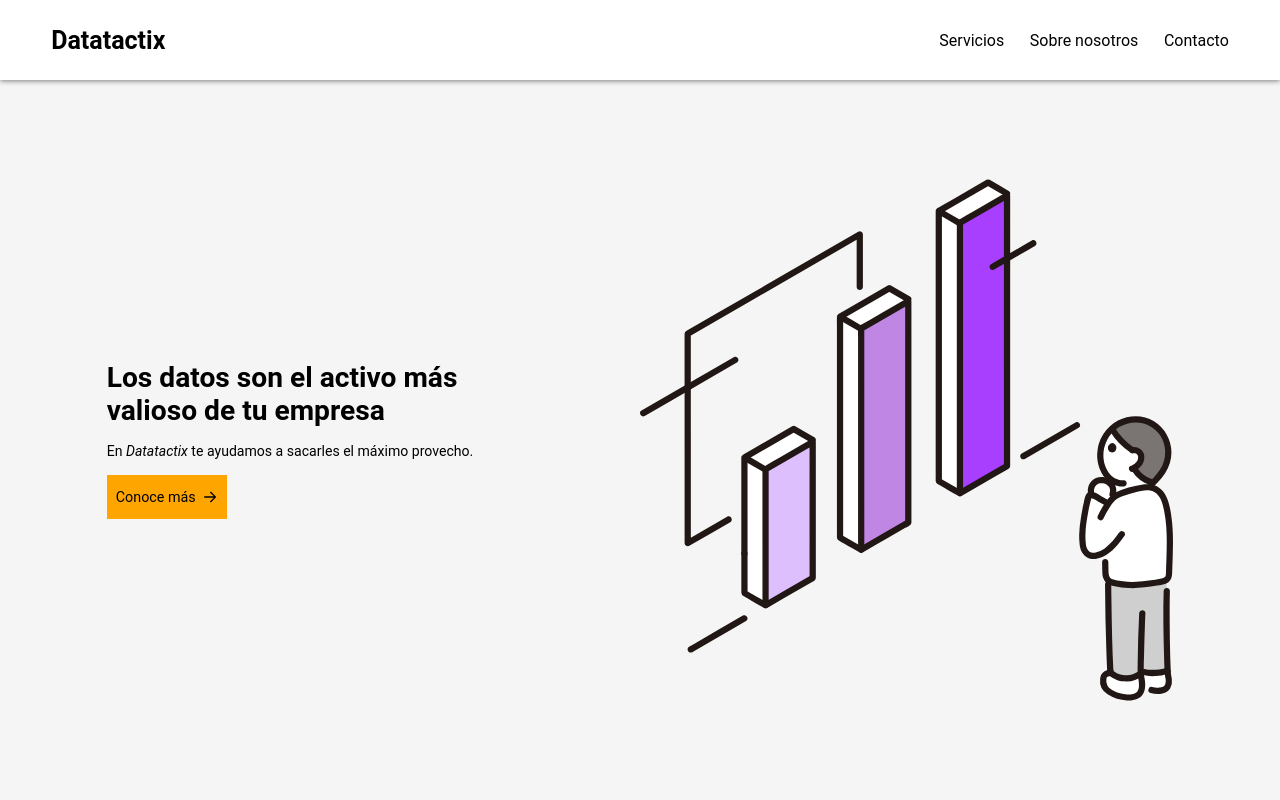
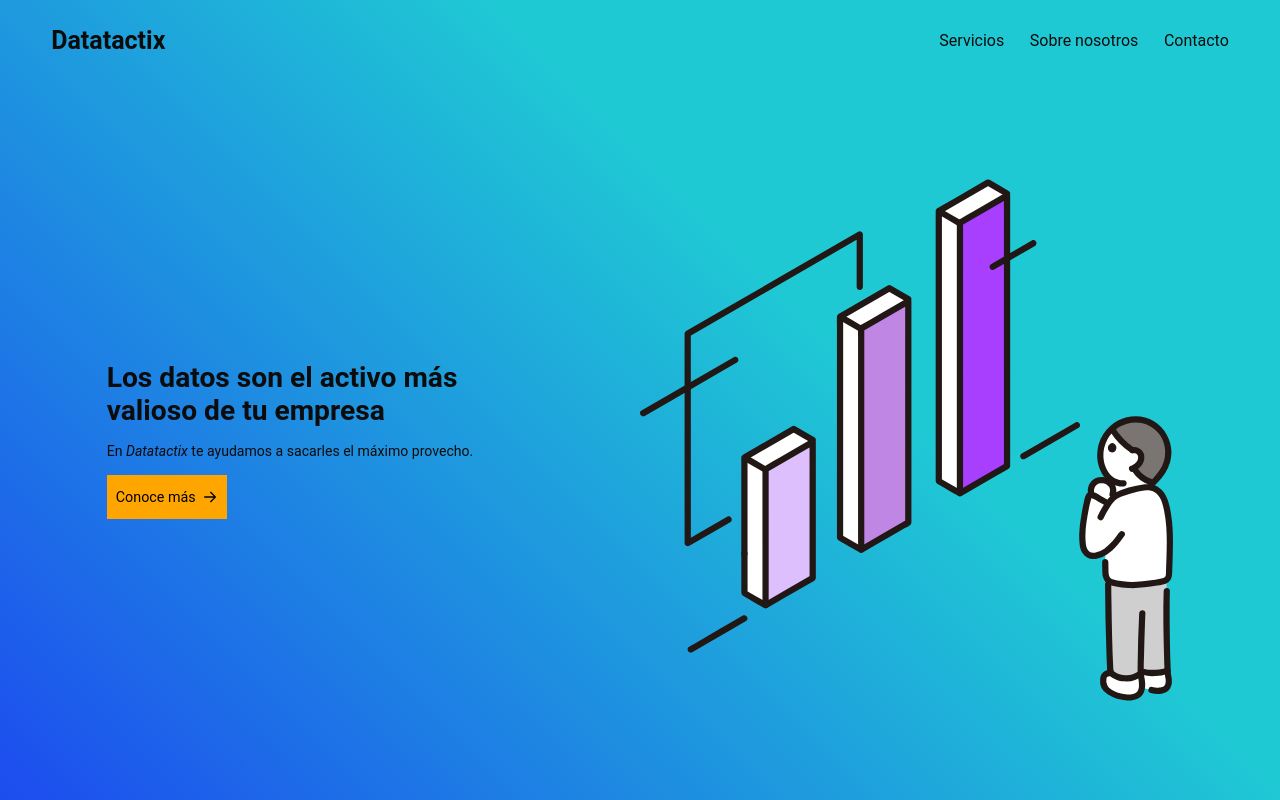
Before and after one commit to TheVisualRecklessness/Datatactix_React, a React (Create React App) app: page / in a window 1280 px wide. Built offline with nearby package versions, Linux system fonts and the light colour scheme.

Commit message:
add animated background for home page banner, branch to re estructure website

```diff
--- a/package.json
+++ b/package.json
@@ -3,6 +3,7 @@
   "version": "0.1.0",
   "private": true,
   "dependencies": {
+    "@babel/plugin-proposal-private-property-in-object": "7.21.0",
     "@testing-library/jest-dom": "^5.17.0",
     "@testing-library/react": "^13.4.0",
     "@testing-library/user-event": "^13.5.0",
@@ -10,11 +11,11 @@
     "react-dom": "^18.2.0",
     "react-router-dom": "^6.22.3",
     "react-scripts": "5.0.1",
+    "react-scroll": "^1.9.0",
     "react-slick": "^0.30.2",
     "react-transition-group": "^4.4.5",
     "slick-carousel": "^1.8.1",
-    "web-vitals": "^2.1.4",
-    "@babel/plugin-proposal-private-property-in-object":"7.21.0"
+    "web-vitals": "^2.1.4"
   },
   "scripts": {
     "start": "react-scripts start",
--- a/src/Home.css
+++ b/src/Home.css
@@ -3,6 +3,10 @@
     grid-template-columns: repeat(12, 1fr);
     height: 90vh;
     padding-top: 10vh;
+    /* background: linear-gradient(-45deg, #9924bd, #39b2d4,#77f7d3); */
+    background: linear-gradient(45deg, #8810d2 26%, #1c00ff 49%, #1fc9d4 74%);
+    animation: gradient 15s ease infinite;
+    background-size: 400% 400%;
 }
 
 #greet-article {
@@ -19,6 +23,11 @@
     }
 }
 
+.staticColorNav,
+.banner-text {
+    animation: changeColor 15s infinite;
+}
+
 #greet-image-article {
     grid-column: 7/span 5;
     display: flex;
@@ -30,3 +39,28 @@
     height: 90vh;
     width: auto;
 }
+
+@keyframes gradient {
+    0% {
+      background-position: 0% 50%;
+    }
+    50% {
+      background-position: 100% 50%;
+
+    }
+    100% {
+      background-position: 0% 50%;
+    }
+}
+
+@keyframes changeColor {
+    0% {
+        color: #ffffff;
+    }
+    50% {
+        color: #000000;
+    }
+    100% {
+        color: #ffffff;
+    }
+}
--- a/src/components/Contact.js
+++ b/src/components/Contact.js
@@ -40,6 +40,18 @@ const Contact = () => {
         }
     };
 
+    const handleSubmit = (e) => {
+        e.preventDefault();
+        console.log('Form submitted');
+        console.log('Name:', e.target.name.value);
+        console.log('Company:', e.target.company.value);
+        console.log('Phone:', e.target.phone.value);
+        console.log('Email:', e.target.email.value);
+        console.log('Message:', e.target.message.value);
+        e.target.reset();
+        setCompany('');
+        setEmail('');
+    };
     return (
         <main>
             <section className='contact-form-section'>
@@ -52,7 +64,7 @@ const Contact = () => {
                             contigo lo más pronto posible.
                         </p>
                     </div>
-                    <form action='/contact' method='POST'>
+                    <form action='/contact' method='POST' onSubmit={handleSubmit}>
                         <div className='form-group'>
                             <label htmlFor='name'>Nombre</label>
                             <input className='input-form' type='text' id='name' name='name' />
--- a/src/components/Home.js
+++ b/src/components/Home.js
@@ -9,10 +9,10 @@ const Home = () => {
         <main>
             <section id="banner-section">
                 <article id="greet-article">
-                    <h1>
+                    <h1 className="banner-text">
                         Los datos son el activo más valioso de tu empresa
                     </h1>
-                    <p>
+                    <p className="banner-text">
                         En <em>Datatactix</em> te ayudamos a sacarles el máximo provecho.
                     </p>
                     <Link to="/Services" className="learn-more-button">
--- a/src/components/Navbar.js
+++ b/src/components/Navbar.js
@@ -1,19 +1,51 @@
 import {Link, Routes, Route} from "react-router-dom";
+import React, { useEffect } from "react";
+import { Events, scrollSpy } from 'react-scroll';
 import Home from "./Home";
 import About from "./About";
 import Services from "./Services";
 import Contact from "./Contact";
 
 const NavBar = () => {
+
+    useEffect(() => {
+        Events.scrollEvent.register('begin', function(to, element) {
+            console.log('begin', arguments);
+        });
+        Events.scrollEvent.register('end', function(to, element) {
+            console.log('end', arguments);
+        });
+        scrollSpy.update();
+    }, []);
+
+    const onscroll = () => {
+        const header = document.querySelector('Header');
+        const navLinks = document.querySelectorAll('.navLink');
+        if(window.scrollY > 0){
+            header.classList.add('navHomeScrolled');
+            navLinks.forEach(navLink => {
+                navLink.classList.remove('staticColorNav');
+            });
+        }
+        else {
+            header.classList.remove('navHomeScrolled');
+            navLinks.forEach(navLink => {
+                navLink.classList.add('staticColorNav');
+            });
+        }
+    };
+
+    window.addEventListener('scroll', onscroll);
+
     return (
         <>
             <header>
                 <nav>
-                    <Link id="navHome" className="navLink" to="/">Datatactix</Link>
+                    <Link id="navHome" className="navLink staticColorNav" to="/">Datatactix</Link>
                     <ul>
-                        <li><Link className="navLink" to="/Services">Servicios</Link></li>
-                        <li><Link className="navLink" to="/About">Sobre nosotros</Link></li>
-                        <li><Link className="navLink" to="/Contact">Contacto</Link></li>
+                        <li><Link className="navLink staticColorNav" to="/Services">Servicios</Link></li>
+                        <li><Link className="navLink staticColorNav" to="/About">Sobre nosotros</Link></li>
+                        <li><Link className="navLink staticColorNav" to="/Contact">Contacto</Link></li>
                     </ul>
                 </nav>
             </header>
--- a/src/navBar.css
+++ b/src/navBar.css
@@ -1,11 +1,16 @@
 header {
   position: fixed;
   z-index: 10;
-  background-color: rgba(255, 255, 255,0.98);
-  box-shadow: 0px 1px 5px rgba(0, 0, 0, 0.486);
   height: 10vh;
   display: flex;
   align-items: center;
+  background-color: transparent;
+  box-shadow: none;
+}
+
+.navHomeScrolled {
+  background-color: rgba(255, 255, 255,0.98);
+  box-shadow: 0px 1px 5px rgba(0, 0, 0, 0.486);
 }
 
 nav {
@@ -27,10 +32,11 @@ ul {
   display: inline-block;
   font-size: 25px;
   font-weight: bolder;
+  color: black;
 }
 
 .navLink {
   text-decoration: none;
-  color: black;
+  color: white;
   font-size: 16px;
 }
```
Also changed, not shown: 1 other file (tests, documents, lock files or other folders).
